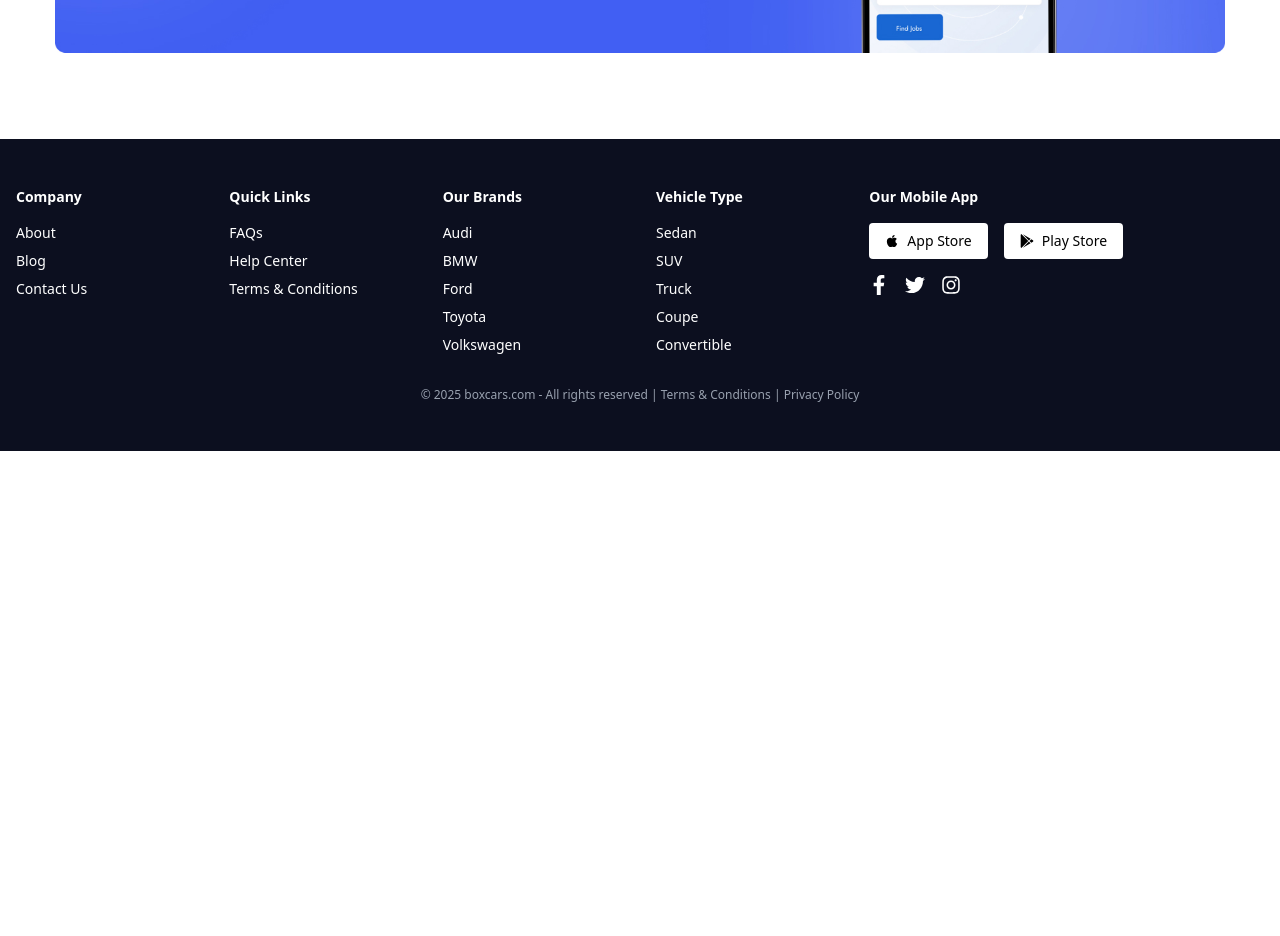
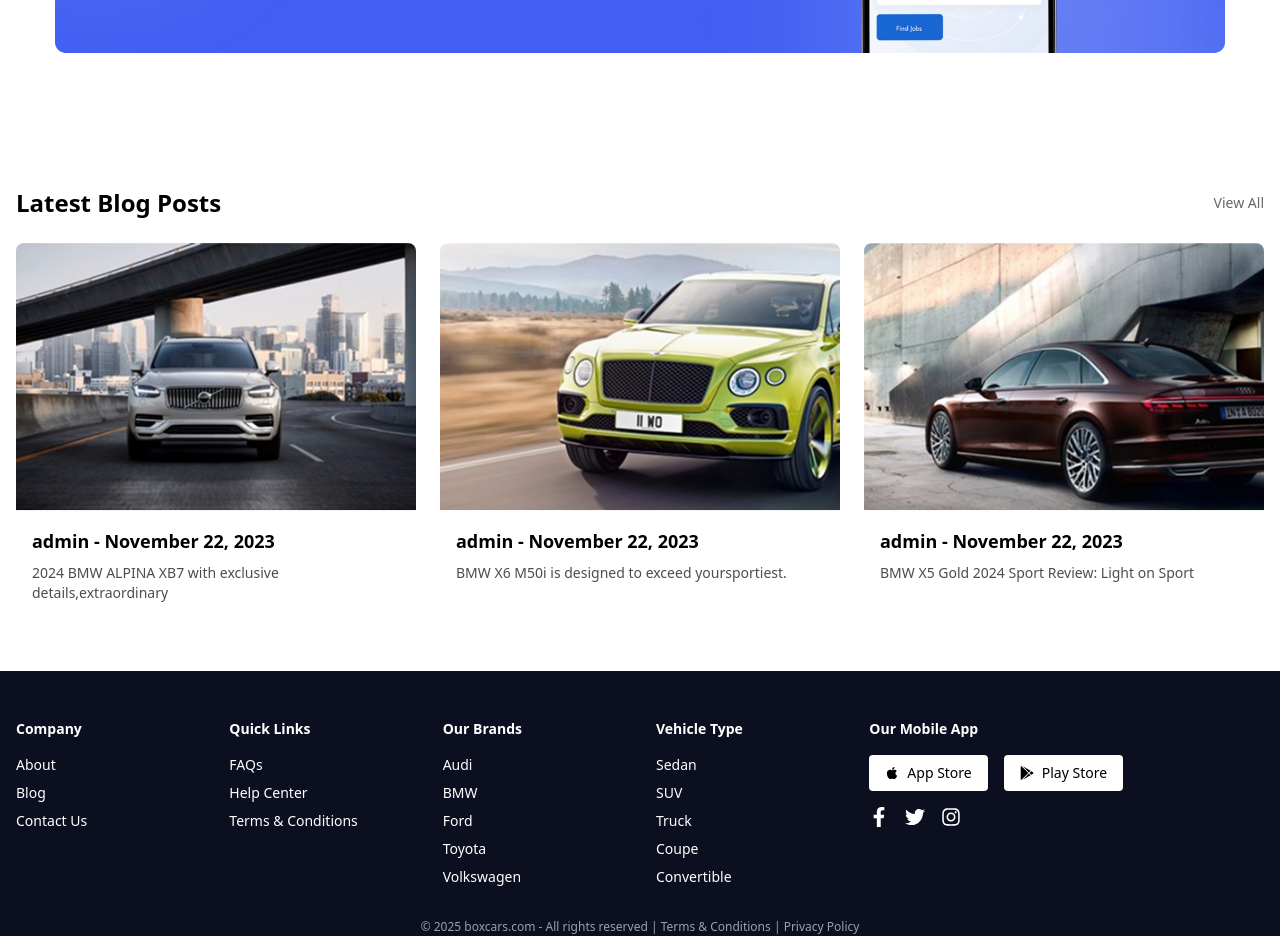
Before and after one commit to AhmedSamyEid/car_dealer_website, a Next.js app: page /home4 in a window 1280 px wide. Shown: the part 4360-5296 px from the top of the page. Before the commit the page ends 4811 px from the top, so only its background shows below. Built offline with nearby package versions, Linux system fonts and the light colour scheme.

Commit message:
Add : LatestBlogPosts in home4

```diff
--- a/src/app/home4/page.tsx
+++ b/src/app/home4/page.tsx
@@ -6,6 +6,7 @@ import { ShopByCategory } from "@/components/shopbycategory/ShopByCategory";
 import { BrandsSection } from "@/components/brandssection/BrandsSection";
 import AutoLoanCalculator from "@/components/auto_loan_calculator/Autooanalculator";
 import OurTeam from "@/components/Our_Team/Ourteam";
+import { LatestBlogPosts } from "@/components/latestblogposts/LatestBlogPosts";
 
 
 export default function home() {
@@ -19,6 +20,7 @@ export default function home() {
       <BrandsSection />
       <AutoLoanCalculator />
       <OurTeam />
+      <LatestBlogPosts/>
     </div>
   );
 }
```
